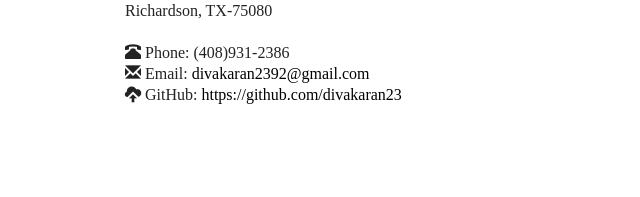
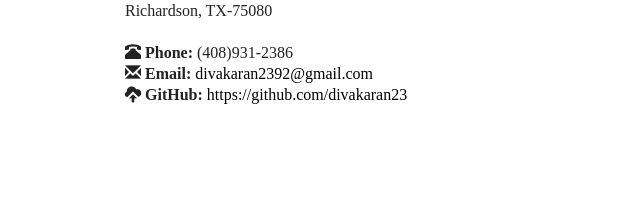
Before and after one commit to divakaran23/divakaran23.github.io, a plain HTML site: page index.html in a window 1280 px wide. Shown: the part 4403-4600 px from the top of the page, 0-640 px from the left. Drawn offline with Linux system fonts and the light colour scheme; files whose address does not match are found by name.

Commit message:
update 2

```diff
--- a/index.html
+++ b/index.html
@@ -90,7 +90,7 @@
     </section>
     <!-- **********Welcome section END********** -->
     <div class="clear"></div>
-    <!-- **********Objective Section start********** -->
+    <!-- **********About Section start********** -->
     <section>
       <div class="container-fluid">
         <div class="row-fluid">
@@ -113,7 +113,7 @@
         </div>
       </div>
     </section>
-    <!-- **********Objective Section END********** -->
+    <!-- **********About Section END********** -->
     <div class="clear"></div>
     <!-- **********Skills Section Start********** -->
     <section>
@@ -450,9 +450,9 @@
                   <span class="glyphicon glyphicon-home" aria-hidden="true"></span> 2400 Waterview Pkwy Apt 325<br>
                   Richardson, TX-75080
                   <br><br>
-                  <span class="glyphicon glyphicon-phone-alt" aria-hidden="true"></span> Phone:  <span class="">(408)931-2386</span><br>
-                  <span class="glyphicon glyphicon-envelope" aria-hidden="true"></span> Email: <a href="mailto:divakaran2392@gmail.com" target="_blank">divakaran2392@gmail.com</a><br>
-                  <span class="glyphicon glyphicon-cloud-upload" aria-hidden="true"></span> GitHub: <a href="https://github.com/divakaran23" target="_blank">https://github.com/divakaran23</a><br>
+                  <span class="glyphicon glyphicon-phone-alt" aria-hidden="true"></span><strong> Phone:  </strong><span class="">(408)931-2386</span><br>
+                  <span class="glyphicon glyphicon-envelope" aria-hidden="true"></span><strong> Email: </strong><a href="mailto:divakaran2392@gmail.com">divakaran2392@gmail.com</a><br>
+                  <span class="glyphicon glyphicon-cloud-upload" aria-hidden="true"></span><strong> GitHub: </strong><a href="https://github.com/divakaran23" target="_blank">https://github.com/divakaran23</a><br>
                 </p>
               </div>
             </div>
@@ -495,7 +495,7 @@
           });
 
           $('#dk').click(function(){
-              alert('You clicked my image!! Thank you for visiting my resume. Please scroll on to find more about me!!!');
+              alert('You clicked my image!! Thank you for visiting my webpage. Please scroll on to find more about me!!!');
           });
 
           $('.big_circle').mouseleave(function(){
```
